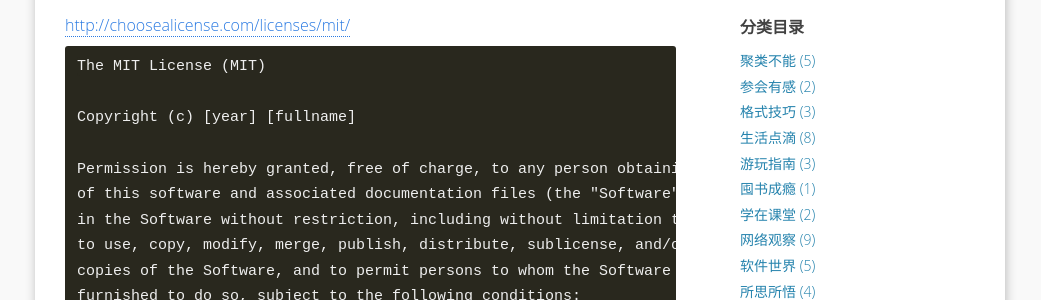
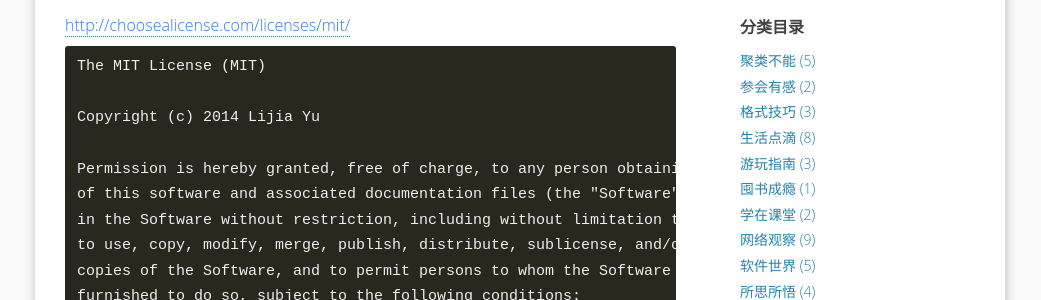
Before and after one commit to yulijia/cn, a Jekyll site: the page built from _posts/2015-07-02-MIT-License.md, in a window 1280 px wide. Shown: the part 632-932 px from the top of the page, without its empty margins (120-1161 px from the left). Built offline with Jekyll 4.4.1, drawn with Linux system fonts in a browser that asks for light colours; some web fonts are replaced; comment, search, counter and statistics services are not loaded; some of the changed text lies outside the part shown.

Commit message:
update copy right

```diff
--- a/_posts/2015-07-02-MIT-License.md
+++ b/_posts/2015-07-02-MIT-License.md
@@ -26,7 +26,7 @@ MIT license
 ~~~
 The MIT License (MIT)
 
-Copyright (c) [year] [fullname]
+Copyright (c) 2014 Lijia Yu
 
 Permission is hereby granted, free of charge, to any person obtaining a copy
 of this software and associated documentation files (the "Software"), to deal
```
